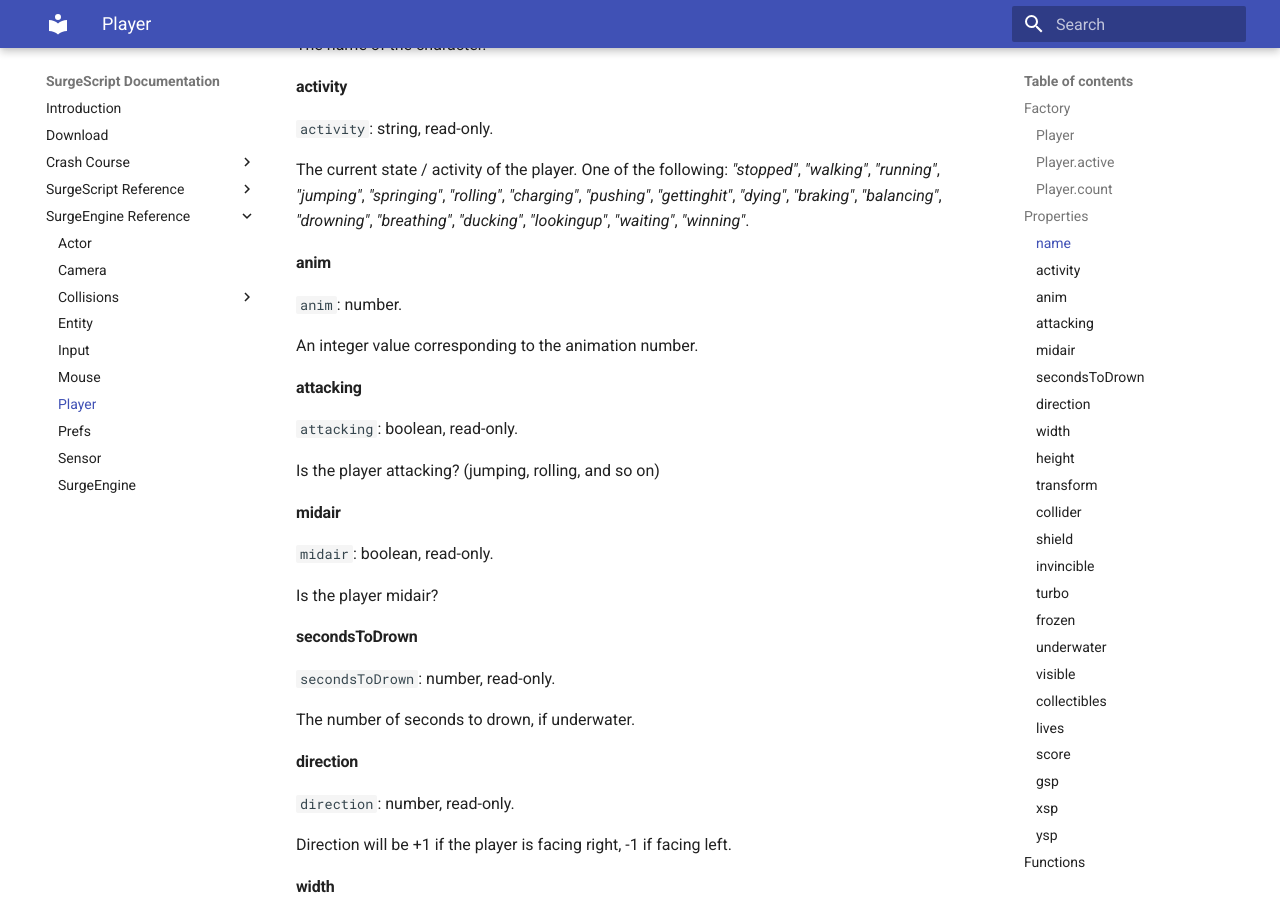
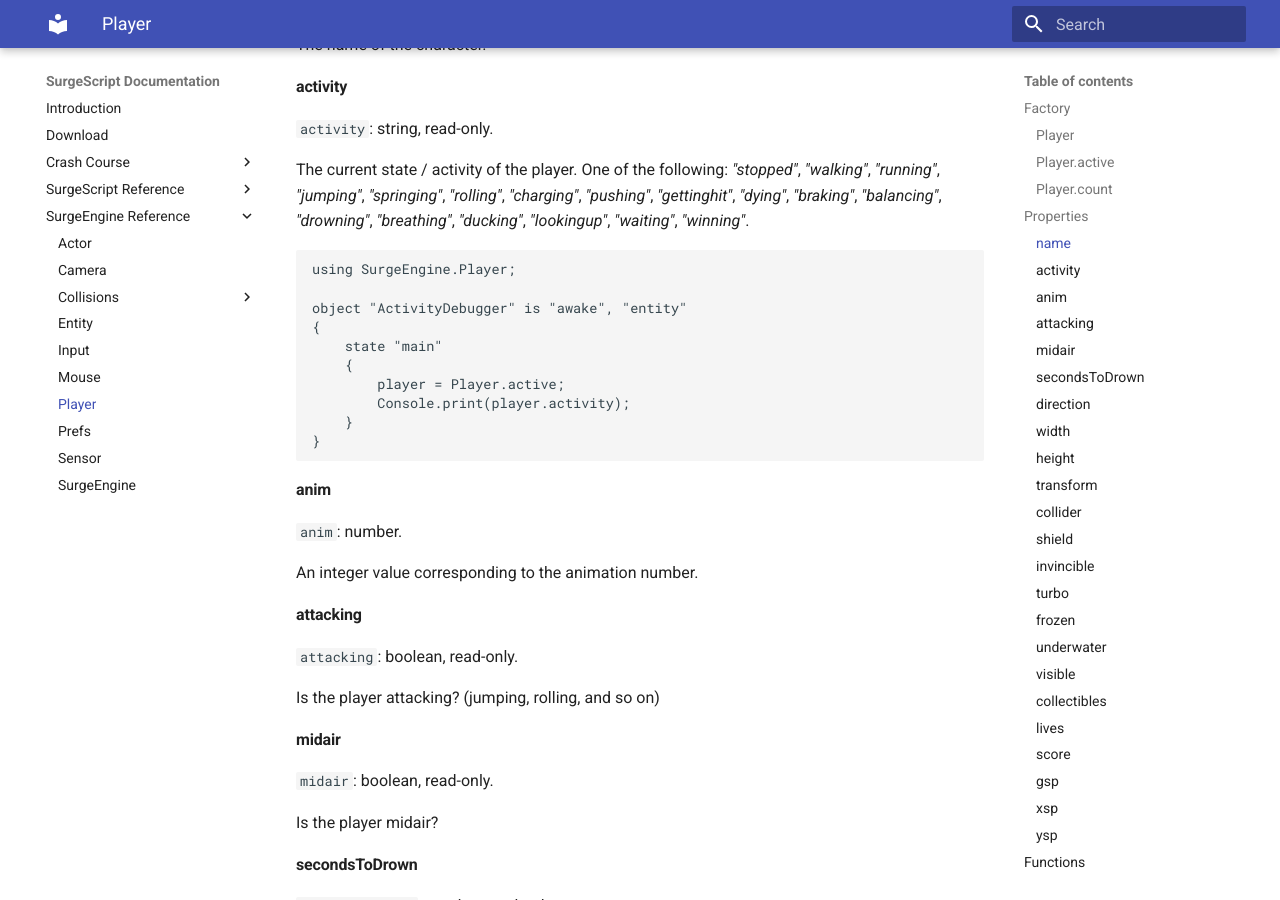
Before and after one commit to alemart/surgescript, an MkDocs documentation site: the page built from docs/engine/player.md, in a window 1280 px wide and 900 px high, scrolled down 1942 px. Built offline with MkDocs 1.6.1 and Material for MkDocs 9.7.7, drawn with Linux system fonts in a browser that asks for light colours; old or Windows-style settings are respelled for this version of MkDocs.

Commit message:
Small changes

````diff
--- a/docs/engine/player.md
+++ b/docs/engine/player.md
@@ -93,6 +93,19 @@ The name of the character.
 `activity`: string, read-only.
 
 The current state / activity of the player. One of the following: *"stopped"*, *"walking"*, *"running"*, *"jumping"*, *"springing"*, *"rolling"*, *"charging"*, *"pushing"*, *"gettinghit"*, *"dying"*, *"braking"*, *"balancing"*, *"drowning"*, *"breathing"*, *"ducking"*, *"lookingup"*, *"waiting"*, *"winning"*.
+
+```
+using SurgeEngine.Player;
+
+object "ActivityDebugger" is "awake", "entity"
+{
+    state "main"
+    {
+        player = Player.active;
+        Console.print(player.activity);
+    }
+}
+```
 
 #### anim
 
````
Also changed, not shown: docs/download.md (+1 -1 lines), docs/tutorials/testing.md (+2 -2 lines).
